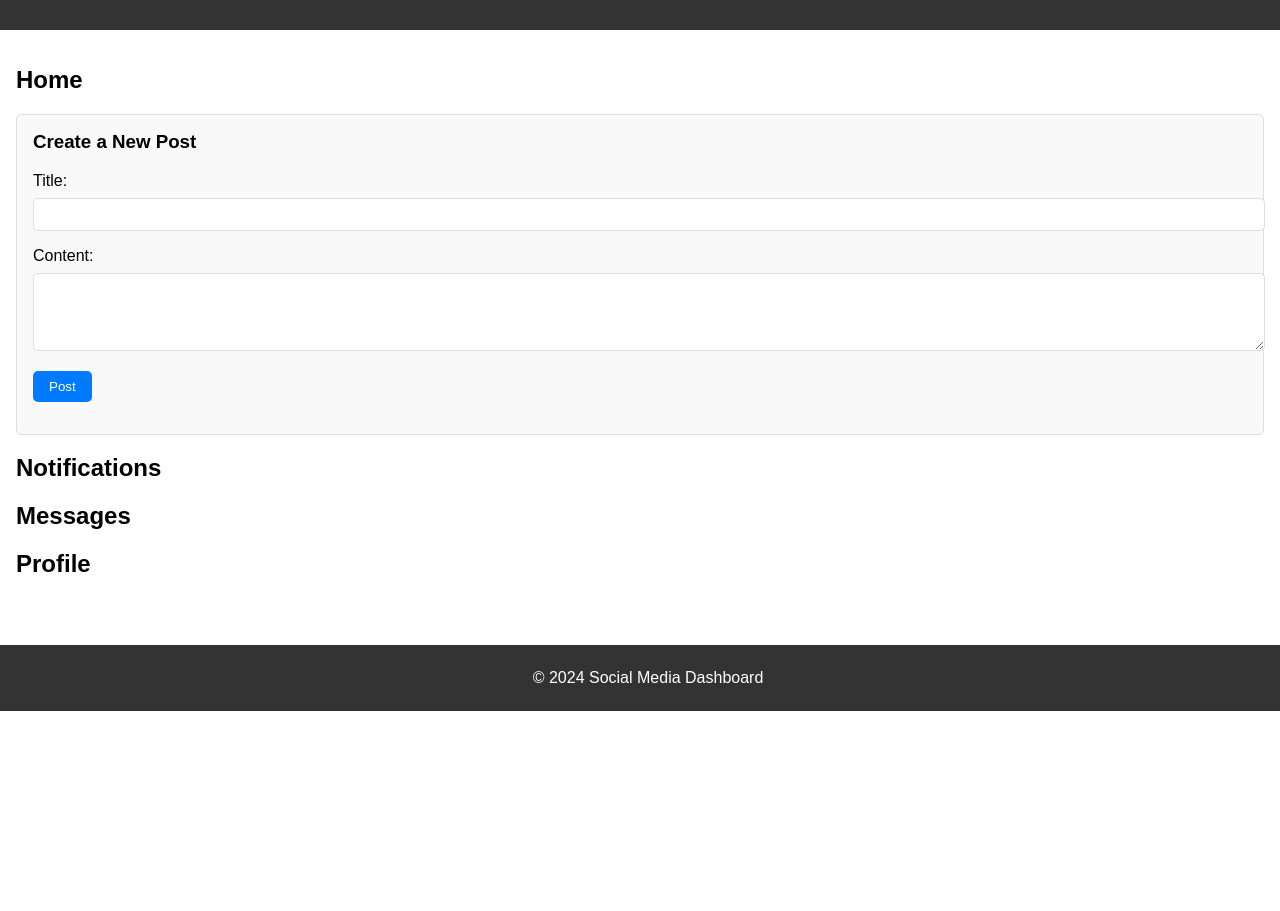
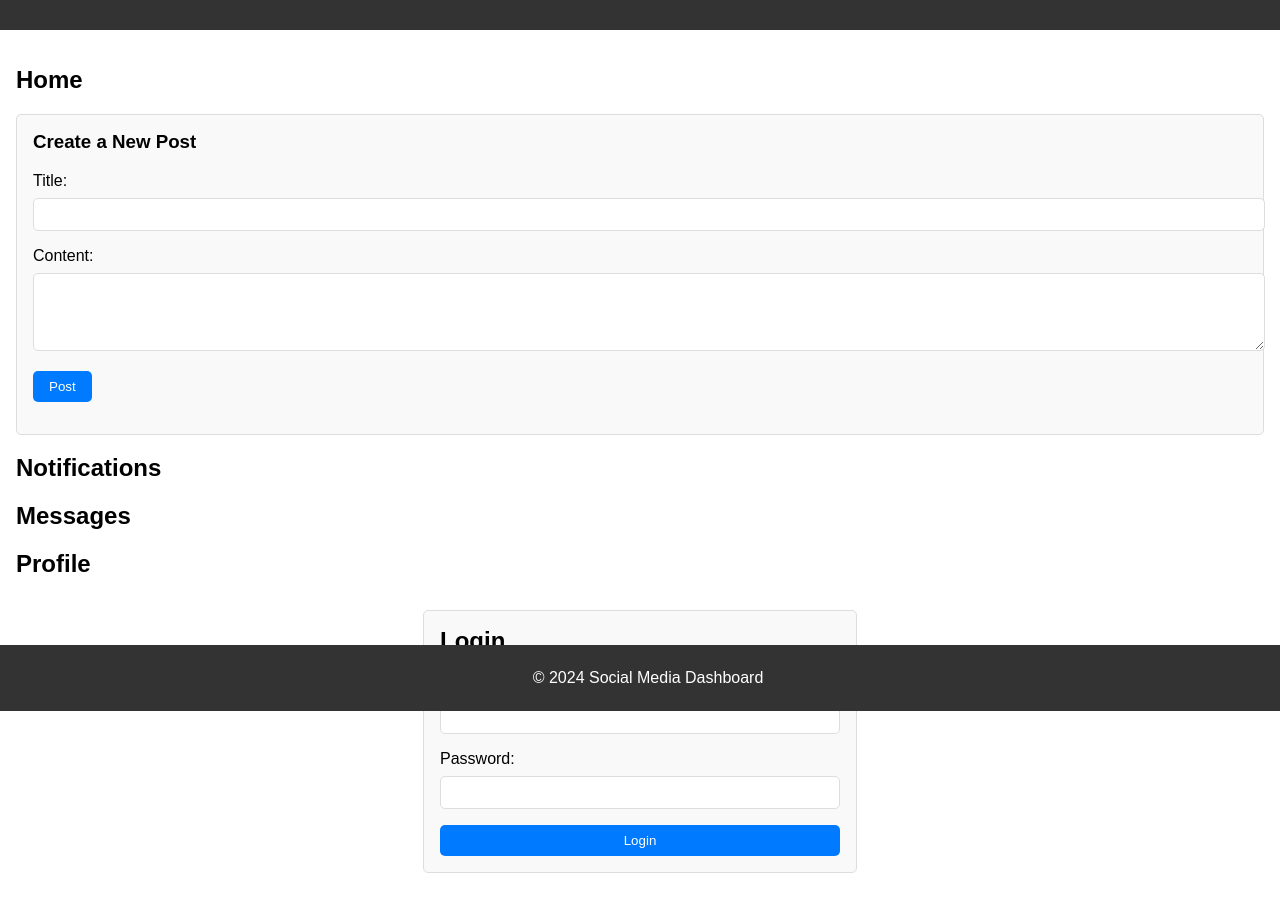
Before and after one commit to bad-Al-code/jsChallengeChaiAurCode, a plain HTML site: page day_29/index.html in a window 1280 px wide. Shown: the part 89-1000 px from the top of the page. Before the commit the page ends 800 px from the top, so only its background shows below. Drawn offline with Linux system fonts and the light colour scheme; a script that the page names is missing.

Commit message:
feat: add login form and styled it

```diff
--- a/day_29/index.html
+++ b/day_29/index.html
@@ -52,6 +52,17 @@
         <h2>Profile</h2>
         <!-- Profile-->
       </section>
+
+      <section id="login">
+        <h2>Login</h2>
+        <form id="login-form">
+          <label for="username">Username:</label>
+          <input type="text" id="username" name="username" required />
+          <label for="password">Password:</label>
+          <input type="password" id="password" name="password" required />
+          <button type="submit">Login</button>
+        </form>
+      </section>
     </main>
     <footer>
       <p>&copy; 2024 Social Media Dashboard</p>
--- a/day_29/styles.css
+++ b/day_29/styles.css
@@ -98,3 +98,45 @@ footer {
   border-radius: 5px;
   background-color: #fff;
 }
+
+#login {
+  margin: 2rem auto;
+  padding: 1rem;
+  max-width: 400px;
+  border: 1px solid #ddd;
+  border-radius: 5px;
+  background-color: #f9f9f9;
+}
+
+#login h2 {
+  margin-top: 0;
+}
+
+#login-form {
+  display: flex;
+  flex-direction: column;
+}
+
+#login-form label {
+  margin-bottom: 0.5rem;
+}
+
+#login-form input {
+  padding: 0.5rem;
+  margin-bottom: 1rem;
+  border: 1px solid #ddd;
+  border-radius: 5px;
+}
+
+#login-form button {
+  padding: 0.5rem;
+  border: none;
+  background-color: #007bff;
+  color: #fff;
+  border-radius: 5px;
+  cursor: pointer;
+}
+
+#login-form button:hover {
+  background-color: #0056b3;
+}
```
